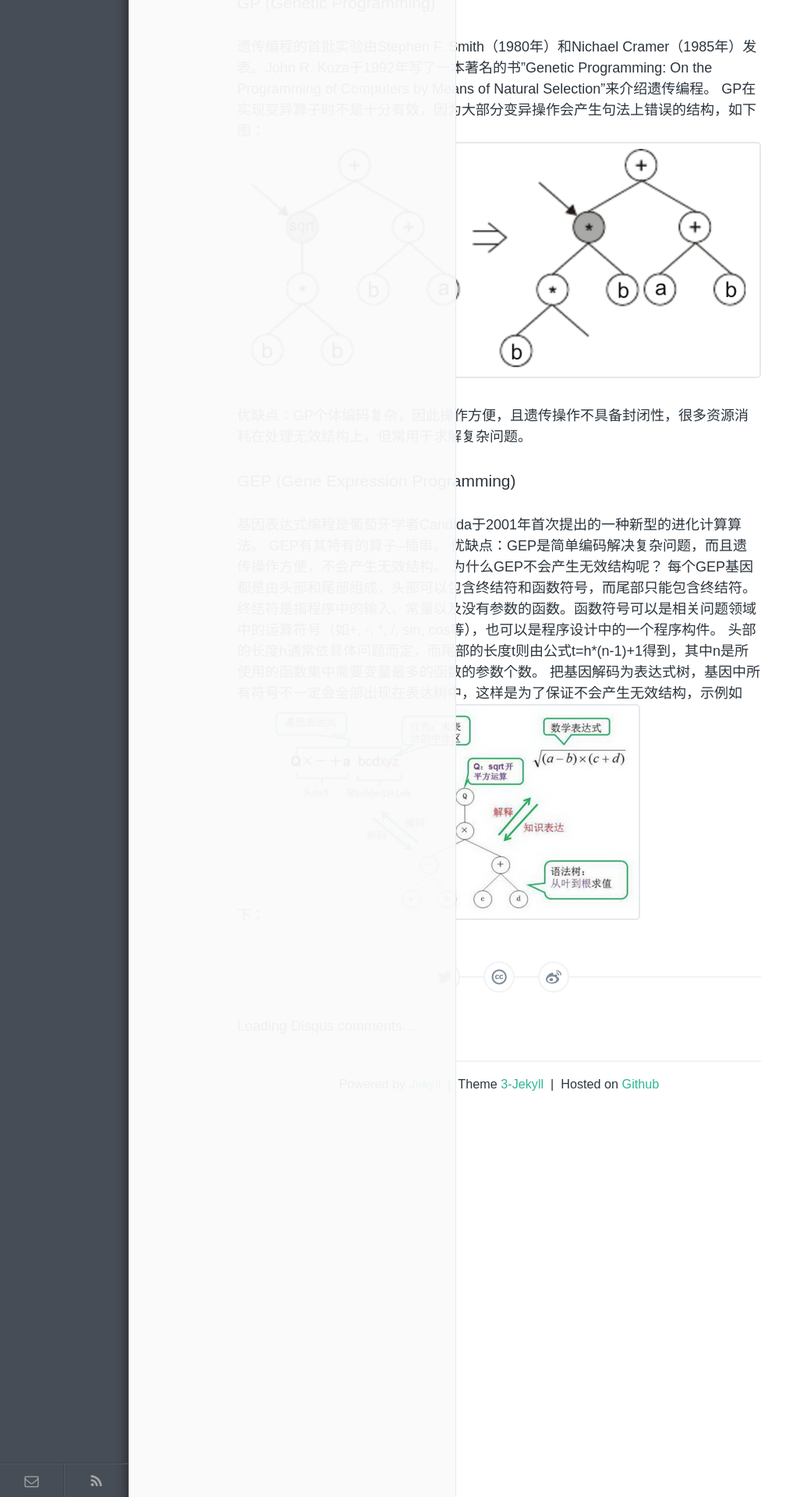
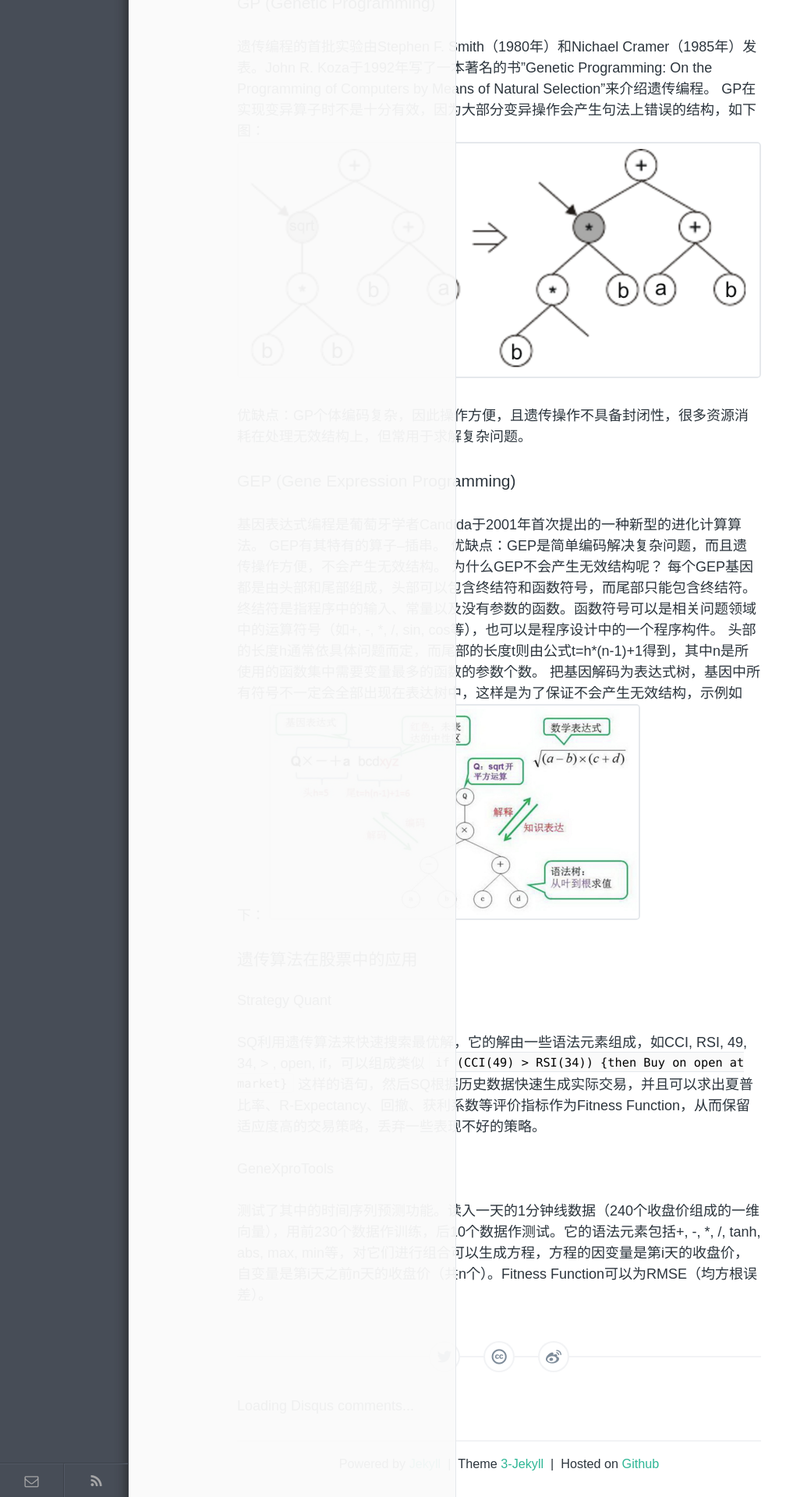
Before and after one commit to zhuyafei/zhuyafei.github.io, a Jekyll site: the page built from _posts/MachineLearning/2015-11-23-GeneticAlgorithm.md, in a window 1280 px wide. Shown: the part 947-2867 px from the top of the page at 78% size, without its empty margins (0-1008 px from the left). Built offline with Jekyll 4.4.1, drawn with Linux system fonts in a browser that asks for light colours; comment, search, counter and statistics services are not loaded.

Commit message:
Update 2015-11-23-GeneticAlgorithm.md

```diff
--- a/_posts/MachineLearning/2015-11-23-GeneticAlgorithm.md
+++ b/_posts/MachineLearning/2015-11-23-GeneticAlgorithm.md
@@ -42,3 +42,13 @@ GEP有其特有的算子--插串。
 头部的长度h通常依具体问题而定，而尾部的长度t则由公式t=h\*(n-1)+1得到，其中n是所使用的函数集中需要变量最多的函数的参数个数。
 把基因解码为表达式树，基因中所有符号不一定会全部出现在表达树中，这样是为了保证不会产生无效结构，示例如下：
 ![GeneticProgramming-tree](/figures/GeneticProgramming-tree.png)
+
+### 遗传算法在股票中的应用
+
+#### Strategy Quant
+SQ利用遗传算法来快速搜索最优解，它的解由一些语法元素组成，如CCI, RSI, 49, 34, > , open, if，可以组成类似
+`if (CCI(49) > RSI(34)) {then Buy on open at market}`
+这样的语句，然后SQ根据历史数据快速生成实际交易，并且可以求出夏普比率、R-Expectancy、回撤、获利系数等评价指标作为Fitness Function，从而保留适应度高的交易策略，丢弃一些表现不好的策略。
+
+#### GeneXproTools
+测试了其中的时间序列预测功能。读入一天的1分钟线数据（240个收盘价组成的一维向量），用前230个数据作训练，后10个数据作测试。它的语法元素包括+, -, \*, /, tanh, abs, max, min等，对它们进行组合可以生成方程，方程的因变量是第i天的收盘价，自变量是第i天之前n天的收盘价（共n个）。Fitness Function可以为RMSE（均方根误差）。
```
